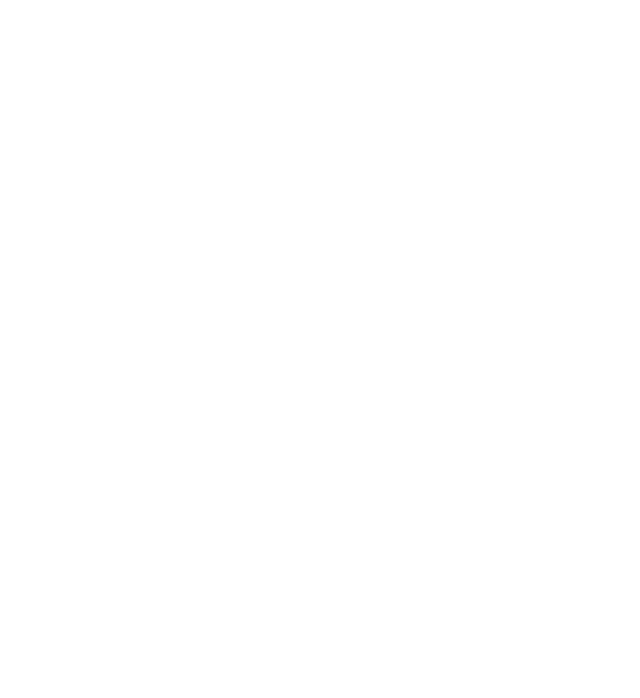
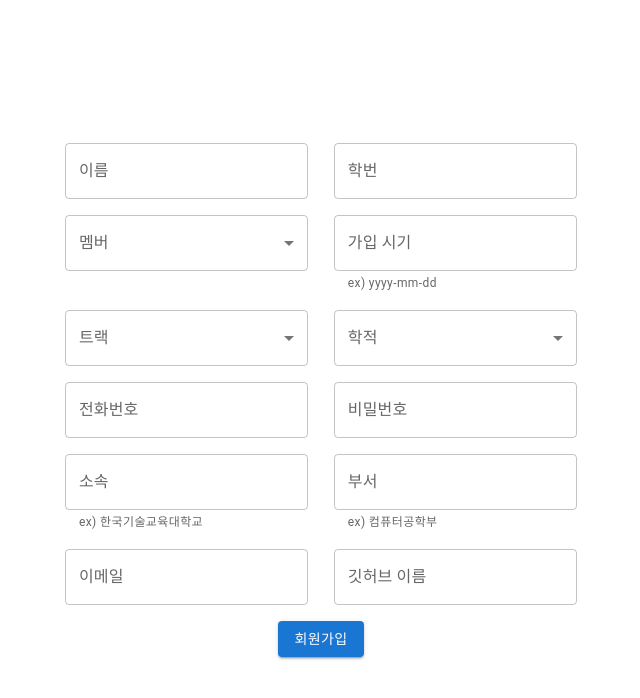
Before and after one commit to BCSDLab/BCSD_INTERNAL_WEB, a React (Vite) app: page /sign-up in a window 1280 px wide. Before the commit this address had no page. Shown: the top 698 px of the page, without its empty margins (319-959 px from the left). Built offline with nearby package versions, Linux system fonts and the light colour scheme.

Commit message:
feat: 회원가입 UI 초안 완성

```diff
--- a/package.json
+++ b/package.json
@@ -20,6 +20,7 @@
     "axios": "^1.6.7",
     "react": "^18.2.0",
     "react-dom": "^18.2.0",
+    "react-hook-form": "^7.50.1",
     "react-router-dom": "^6.22.0"
   },
   "devDependencies": {
--- a/src/App.tsx
+++ b/src/App.tsx
@@ -1,13 +1,15 @@
 import { Suspense } from "react"
 import { Route, Routes } from "react-router-dom"
 import DefaultLayout from "layout/DefaultLayout"
+import SignUp from "page/SignUp"
 
 function App() {
 
   return (
-    <Suspense fallback={<div/>}>
+    <Suspense fallback={<div />}>
       <Routes>
-        <Route path="/" element={<DefaultLayout/>} />
+        <Route path="/" element={<DefaultLayout />} />
+        <Route path="/sign-up" element={<SignUp />} />
       </Routes>
     </Suspense>
   )
--- /dev/null
+++ b/src/page/SignUp/index.tsx
@@ -0,0 +1,337 @@
+import * as S from './styles.ts'
+import { TextField } from '@mui/material'
+import MenuItem from '@mui/material/MenuItem';
+import Button from '@mui/material/Button';
+import { useForm, Controller } from 'react-hook-form';
+
+const track = [
+  {
+    value: 'FRONTEND',
+  },
+  {
+    value: 'BACKEND',
+  },
+  {
+    value: 'ANDROID',
+  },
+  {
+    value: 'IOS',
+  },
+  {
+    value: 'GAME',
+  },
+  {
+    value: 'UIUX',
+  },
+];
+
+const status = [
+  {
+    value: 'ATTEND',
+    label: '재학',
+  },
+  {
+    value: 'OFF',
+    label: '휴학',
+  },
+  {
+    value: 'IPP',
+    label: '현장실습',
+  },
+  {
+    value: 'ARMY',
+    label: '군 휴학',
+  },
+  {
+    value: 'COMPLETION',
+    label: '수료',
+  },
+  {
+    value: 'GRADUATE',
+    label: '졸업',
+  },
+];
+
+const member = [
+  {
+    value: 'BEGINNER',
+  },
+  {
+    value: 'REGULAR',
+  },
+  {
+    value: 'MENTOR',
+  }
+]
+
+type User = {
+  joinDate: string,
+  track: string,
+  memberType: string,
+  status: string,
+  name: string,
+  company: string,
+  department: string,
+  studentNumber: string,
+  phoneNumber: string,
+  email: string,
+  password: string,
+  githubName: string,
+}
+
+const initialState: User = {
+  joinDate: '',
+  track: '',
+  memberType: '',
+  status: '',
+  name: '',
+  company: '',
+  department: '',
+  studentNumber: '',
+  phoneNumber: '',
+  email: '',
+  password: '',
+  githubName: '',
+}
+
+export default function SignUp() {
+  const { control, handleSubmit, formState: { errors } } = useForm<User>({
+    mode: 'onChange'
+  });
+  const sub = (data: User) => {
+    console.log(data)
+  }
+  console.log(errors)
+  return (
+    <form css={S.Template} onSubmit={handleSubmit(sub)}>
+      <div css={S.InputSet}>
+        <Controller
+          name='name'
+          control={control}
+          rules={{
+            required: true,
+          }}
+          render={({ field }) =>
+            <TextField
+              label="이름"
+              variant="outlined"
+              fullWidth
+              {...field}
+              error={!!errors.name}
+            />
+          }
+        />
+        <Controller
+          name='studentNumber'
+          control={control}
+          rules={{
+            required: true,
+          }}
+          render={({ field }) =>
+            <TextField
+              label="학번"
+              variant="outlined"
+              fullWidth
+              {...field}
+              error={!!errors.studentNumber}
+            />
+          }
+        />
+      </div>
+      <div css={S.InputSet}>
+        <Controller
+          name='memberType'
+          control={control}
+          rules={{
+            required: true,
+          }}
+          render={({ field }) =>
+            <TextField
+              select
+              label="멤버"
+              variant="outlined"
+              fullWidth
+              {...field}
+              error={!!errors.memberType}
+            >
+              {member.map((option) => (
+                <MenuItem key={option.value} value={option.value}>
+                  {option.value}
+                </MenuItem>
+              ))}
+            </TextField>}
+        />
+        <Controller
+          name='joinDate'
+          control={control}
+          rules={{
+            required: true,
+          }}
+          render={({ field }) =>
+            <TextField
+              label="가입 시기"
+              variant="outlined"
+              fullWidth
+              {...field}
+              error={!!errors.joinDate}
+              helperText='ex) yyyy-mm-dd'
+            />
+          }
+        />
+      </div>
+      <div css={S.InputSet}>
+        <Controller
+          name='track'
+          control={control}
+          rules={{
+            required: true,
+          }}
+          render={({ field }) =>
+            <TextField
+              select
+              label="트랙"
+              variant="outlined"
+              fullWidth
+              {...field}
+              error={!!errors.track}
+            >
+              {track.map((option) => (
+                <MenuItem key={option.value} value={option.value}>
+                  {option.value}
+                </MenuItem>
+              ))}
+            </TextField>}
+        />
+        <Controller
+          name='status'
+          control={control}
+          rules={{
+            required: true,
+          }}
+          render={({ field }) =>
+            <TextField
+              select
+              label="학적"
+              variant="outlined"
+              fullWidth
+              {...field}
+              error={!!errors.status}
+            >
+              {status.map((option) => (
+                <MenuItem key={option.value} value={option.value}>
+                  {option.label}
+                </MenuItem>
+              ))}
+            </TextField>}
+        />
+      </div>
+      <div css={S.InputSet}>
+        <Controller
+          name='phoneNumber'
+          control={control}
+          rules={{
+            required: true,
+          }}
+          render={({ field }) =>
+            <TextField
+              label="전화번호"
+              variant="outlined"
+              fullWidth
+              {...field}
+              error={!!errors.phoneNumber}
+            />
+          }
+        />
+        <Controller
+          name='password'
+          control={control}
+          rules={{
+            required: true,
+          }}
+          render={({ field }) =>
+            <TextField
+              label="비밀번호"
+              variant="outlined"
+              type='password'
+              fullWidth
+              {...field}
+              error={!!errors.password}
+            />}
+        />
+      </div>
+      <div css={S.InputSet}>
+        <Controller
+          name='company'
+          control={control}
+          rules={{
+            required: true,
+          }}
+          render={({ field }) =>
+            <TextField
+              label="소속"
+              variant="outlined"
+              helperText='ex) 한국기술교육대학교'
+              fullWidth
+              {...field}
+              error={!!errors.company}
+            />
+          }
+        />
+        <Controller
+          name='department'
+          control={control}
+          rules={{
+            required: true,
+          }}
+          render={({ field }) =>
+            <TextField
+              label="부서"
+              variant="outlined"
+              helperText='ex) 컴퓨터공학부'
+              fullWidth
+              {...field}
+              error={!!errors.department}
+            />
+          }
+        />
+      </div>
+      <div css={S.InputSet}>
+        <Controller
+          name='email'
+          control={control}
+          rules={{
+            required: true,
+          }}
+          render={({ field }) =>
+            <TextField
+              label="이메일"
+              variant="outlined"
+              fullWidth
+              {...field}
+              error={!!errors.email}
+            />
+          }
+        />
+        <Controller
+          name='githubName'
+          control={control}
+          rules={{
+            required: true,
+          }}
+          render={({ field }) =>
+            <TextField
+              label="깃허브 이름"
+              variant="outlined"
+              fullWidth
+              {...field}
+              error={!!errors.githubName}
+            />
+          }
+        />
+      </div>
+      <div css={S.InputSet}>
+        <Button variant="contained" type='submit'>회원가입</Button>
+      </div>
+    </form >
+  )
+}
--- /dev/null
+++ b/src/page/SignUp/styles.ts
@@ -0,0 +1,17 @@
+import {css} from '@emotion/react';
+
+export const Template = css`
+  display: flex;
+  flex-direction: column;
+  justify-content: center;
+  align-items: center;
+  width: 100vw;
+  height: 100vh;
+  gap: 2vh;
+`
+export const InputSet = css`
+display: flex;
+gap: 2vw;
+width: 40vw;
+justify-content: center;
+`
```
Also changed, not shown: .pnp.cjs, 1 other file (tests, documents, lock files or other folders).
